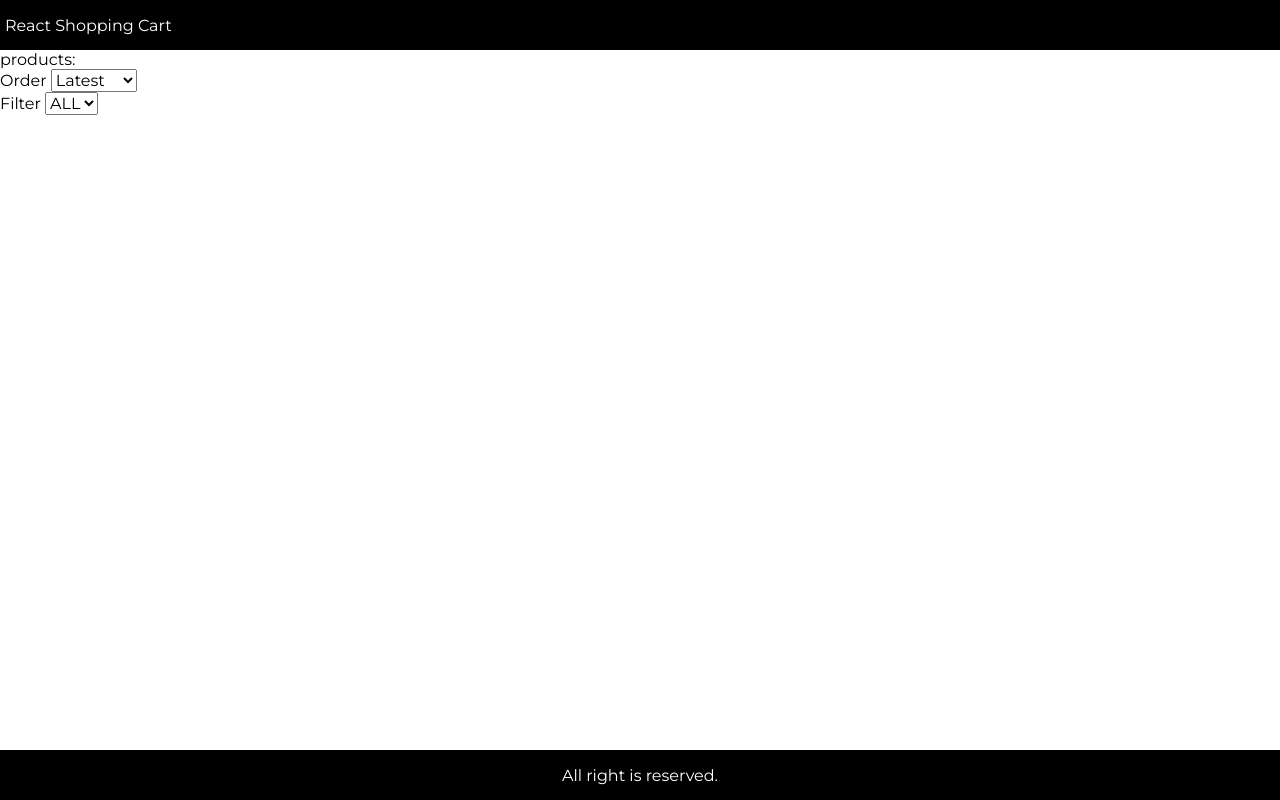
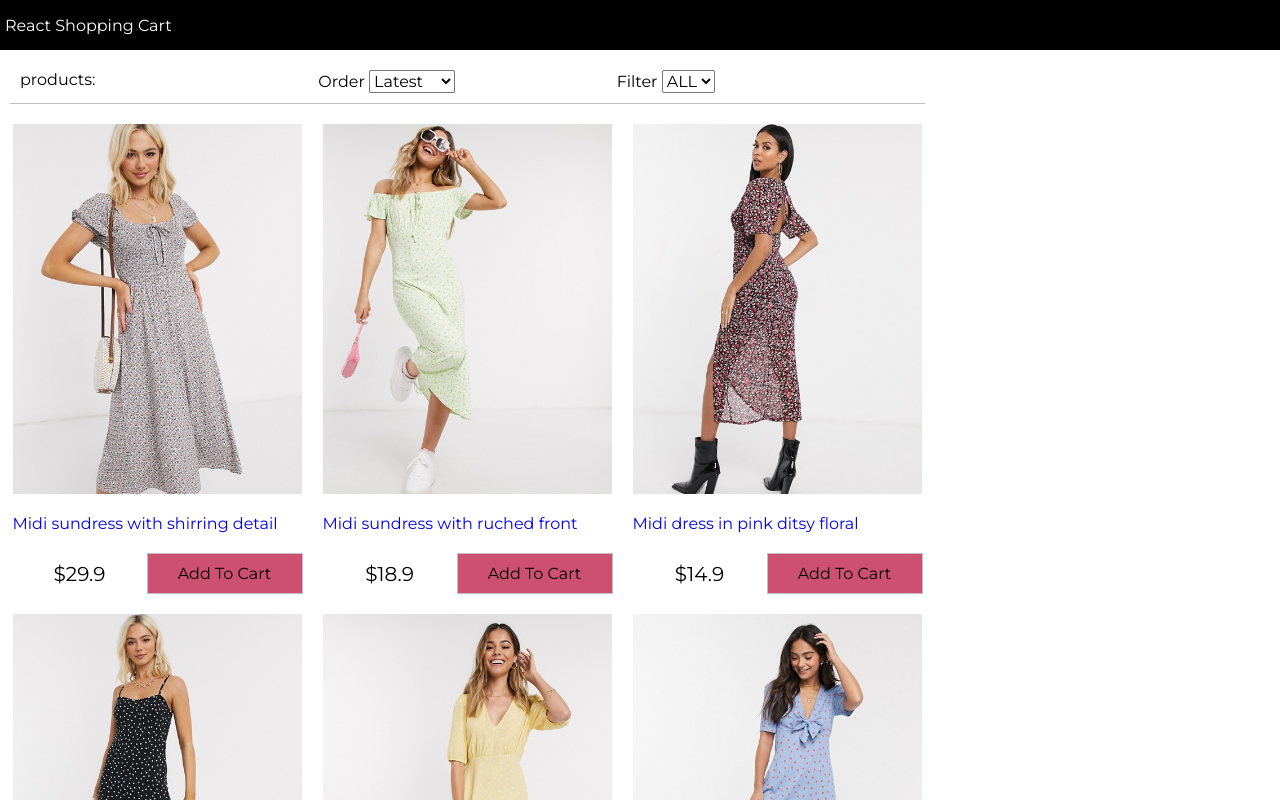
Before and after one commit to hazembelhadj/ecommerce, a React (Create React App) app: page / in a window 1280 px wide. Shown: the top 800 px of the page. Built offline with nearby package versions, Linux system fonts and the light colour scheme.

Commit message:
first commit

```diff
--- a/src/App.js
+++ b/src/App.js
@@ -1,10 +1,54 @@
 //jdbiusbcis
-import React from 'react';
+import React , {useState} from 'react';
+import data from "./data.json";
 import Filter from "./components/Filter";
 import Products from "./components/Products";
 
 
-function App() {
+const App = ()  => {
+  const[products , setProducts] = useState (data.products)
+  const[sort , setSort] = useState ('')
+  const[size , setSize] = useState ('')
+
+
+   const sortProducts = (event) => {
+    // impl
+    const sort = event.target.value;
+    console.log(event.target.value);
+
+      setSort(sort);
+      setProducts ( products
+        .slice()
+        .sort((a, b) =>
+          sort === "lowest"
+            ? a.price > b.price
+              ? 1
+              : -1
+            : sort === "highest"
+            ? a.price < b.price
+              ? 1
+              : -1
+            : a._id < b._id
+            ? 1
+            : -1
+        ),
+    );
+  };
+  const  filterProducts = (event) => {
+    // impl
+    console.log(event.target.value);
+    if (event.target.value === "") {
+      setSize( event.target.value);
+      setProducts( data.products );
+    } else {
+
+        setSize( event.target.value);
+        setProducts(data.products.filter(
+          (product) => product.availableSizes.indexOf(event.target.value) >= 0
+        ),
+      );
+    }
+  };
   return (
     <div className="grid-container">
     <header>
@@ -13,8 +57,8 @@ function App() {
     <main>
       <div className="content">
         <div className="main">
-          <Filter />
-          <Products />
+          <Filter  size={size}  sort={sort} sortproducts={sortProducts} sizeproducts={filterProducts} />
+          <Products products={products}></Products>
         </div>
         <div className="sidebar">
 
--- a/src/index.css
+++ b/src/index.css
@@ -131,3 +131,14 @@ footer {
 .button.primary {
   background-color: #cd4f71;
 }
+/*filter */
+.filter {
+  display: flex;
+  justify-content: space-between;
+  padding: 1rem;
+  margin: 1rem;
+  border-bottom: 0.1rem #c0c0c0 solid;
+}
+.filter div {
+  flex: 1;
+}
```
